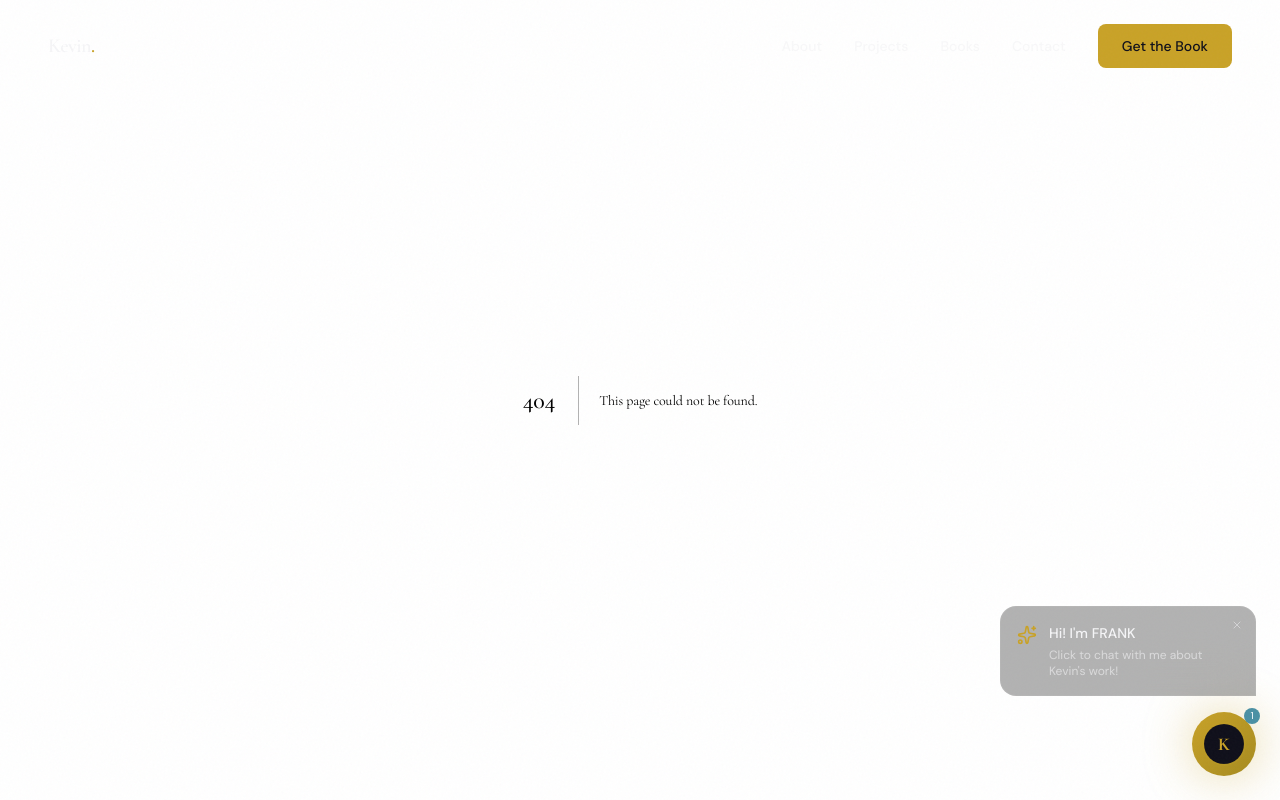
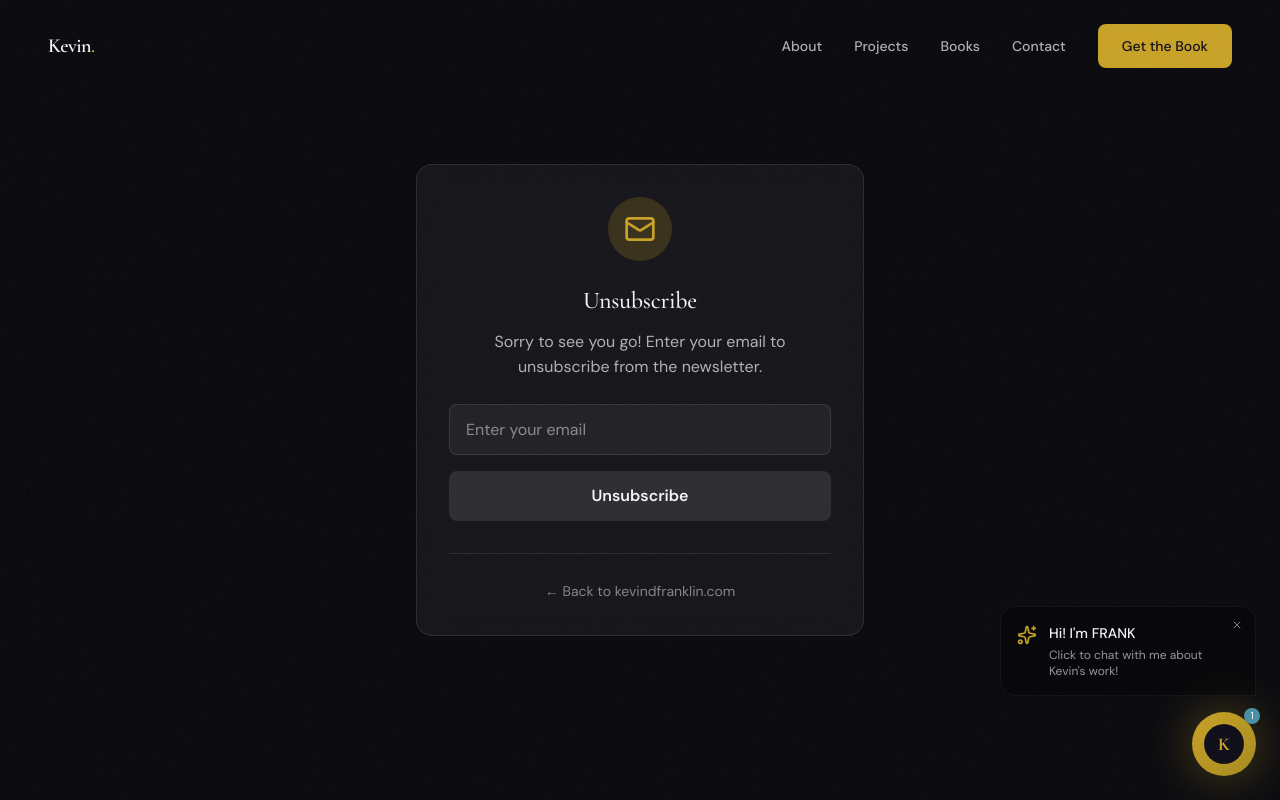
Before and after one commit to kev7n11f/kevindfranklin-site, a Next.js app: page /unsubscribe in a window 1280 px wide. Before the commit this address had no page. Built offline with nearby package versions, Linux system fonts and the light colour scheme.

Commit message:
Add unsubscribe page

```diff
--- /dev/null
+++ b/src/app/unsubscribe/page.tsx
@@ -0,0 +1,147 @@
+"use client";
+
+import { useState, useEffect, Suspense } from "react";
+import { useSearchParams } from "next/navigation";
+import { motion } from "framer-motion";
+import { Mail, CheckCircle, AlertCircle, Loader2 } from "lucide-react";
+
+function UnsubscribeContent() {
+  const searchParams = useSearchParams();
+  const emailParam = searchParams.get("email");
+
+  const [email, setEmail] = useState(emailParam || "");
+  const [status, setStatus] = useState<"idle" | "loading" | "success" | "error">("idle");
+  const [message, setMessage] = useState("");
+
+  useEffect(() => {
+    if (emailParam) {
+      setEmail(emailParam);
+    }
+  }, [emailParam]);
+
+  const handleSubmit = async (e: React.FormEvent) => {
+    e.preventDefault();
+
+    if (!email) {
+      setStatus("error");
+      setMessage("Please enter your email address");
+      return;
+    }
+
+    setStatus("loading");
+
+    try {
+      const response = await fetch("/api/unsubscribe", {
+        method: "POST",
+        headers: { "Content-Type": "application/json" },
+        body: JSON.stringify({ email }),
+      });
+
+      const data = await response.json();
+
+      if (response.ok) {
+        setStatus("success");
+        setMessage(data.message || "You have been unsubscribed.");
+      } else {
+        setStatus("error");
+        setMessage(data.error || "Something went wrong");
+      }
+    } catch {
+      setStatus("error");
+      setMessage("Network error. Please try again.");
+    }
+  };
+
+  return (
+    <main className="min-h-screen bg-background flex items-center justify-center p-4">
+      <motion.div
+        initial={{ opacity: 0, y: 20 }}
+        animate={{ opacity: 1, y: 0 }}
+        className="max-w-md w-full"
+      >
+        <div className="glass rounded-2xl p-8 text-center">
+          {status === "success" ? (
+            <>
+              <div className="w-16 h-16 mx-auto mb-6 rounded-full bg-green-500/20 flex items-center justify-center">
+                <CheckCircle className="w-8 h-8 text-green-400" />
+              </div>
+              <h1 className="text-2xl font-display font-bold mb-3">
+                You&apos;ve been unsubscribed
+              </h1>
+              <p className="text-foreground/70 mb-6">{message}</p>
+              <p className="text-foreground/50 text-sm">
+                Changed your mind?{" "}
+                <a href="/#contact" className="text-primary hover:underline">
+                  Subscribe again
+                </a>
+              </p>
+            </>
+          ) : (
+            <>
+              <div className="w-16 h-16 mx-auto mb-6 rounded-full bg-primary/20 flex items-center justify-center">
+                <Mail className="w-8 h-8 text-primary" />
+              </div>
+              <h1 className="text-2xl font-display font-bold mb-3">
+                Unsubscribe
+              </h1>
+              <p className="text-foreground/70 mb-6">
+                Sorry to see you go! Enter your email to unsubscribe from the newsletter.
+              </p>
+
+              <form onSubmit={handleSubmit} className="space-y-4">
+                <input
+                  type="email"
+                  placeholder="Enter your email"
+                  value={email}
+                  onChange={(e) => setEmail(e.target.value)}
+                  disabled={status === "loading"}
+                  className="w-full px-4 py-3 bg-white/5 border border-white/10 rounded-lg text-foreground placeholder:text-foreground/50 focus:outline-none focus:border-primary/50 transition-colors disabled:opacity-50"
+                />
+
+                <button
+                  type="submit"
+                  disabled={status === "loading"}
+                  className="w-full px-6 py-3 bg-foreground/10 text-foreground font-semibold rounded-lg hover:bg-foreground/20 transition-colors disabled:opacity-50 flex items-center justify-center gap-2"
+                >
+                  {status === "loading" ? (
+                    <>
+                      <Loader2 className="w-5 h-5 animate-spin" />
+                      Processing...
+                    </>
+                  ) : (
+                    "Unsubscribe"
+                  )}
+                </button>
+
+                {status === "error" && message && (
+                  <p className="flex items-center justify-center gap-2 text-red-400 text-sm">
+                    <AlertCircle className="w-4 h-4" />
+                    {message}
+                  </p>
+                )}
+              </form>
+            </>
+          )}
+
+          <div className="mt-8 pt-6 border-t border-white/10">
+            <a href="/" className="text-foreground/50 hover:text-primary text-sm">
+              ← Back to kevindfranklin.com
+            </a>
+          </div>
+        </div>
+      </motion.div>
+    </main>
+  );
+}
+
+export default function UnsubscribePage() {
+  return (
+    <Suspense fallback={
+      <main className="min-h-screen bg-background flex items-center justify-center">
+        <Loader2 className="w-8 h-8 animate-spin text-primary" />
+      </main>
+    }>
+      <UnsubscribeContent />
+    </Suspense>
+  );
+}
```
